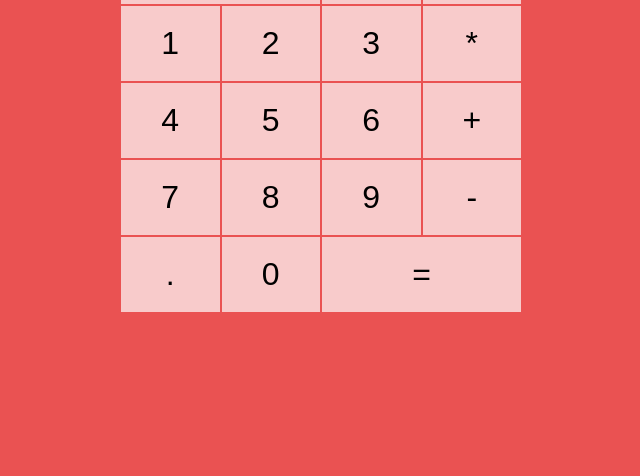
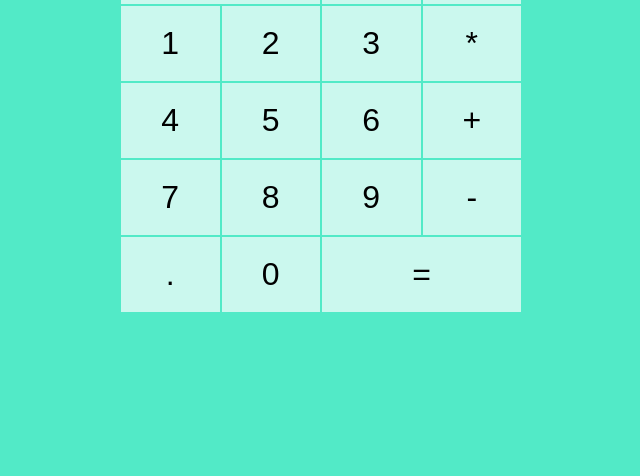
Before and after one commit to Renato-Valente/calculator, a website built with Vite: page index.html in a window 1280 px wide. Shown: the part 324-800 px from the top of the page, without its empty margins (319-959 px from the left). Built offline with nearby package versions, Linux system fonts and the light colour scheme.

Commit message:
changed background color

```diff
--- a/style.css
+++ b/style.css
@@ -7,7 +7,7 @@
 }
 
 body {
-  background-color: #ea5252;
+  background-color: #52eac7;
   min-height: 100vh;
   display: flex;
   align-items: center;
```
